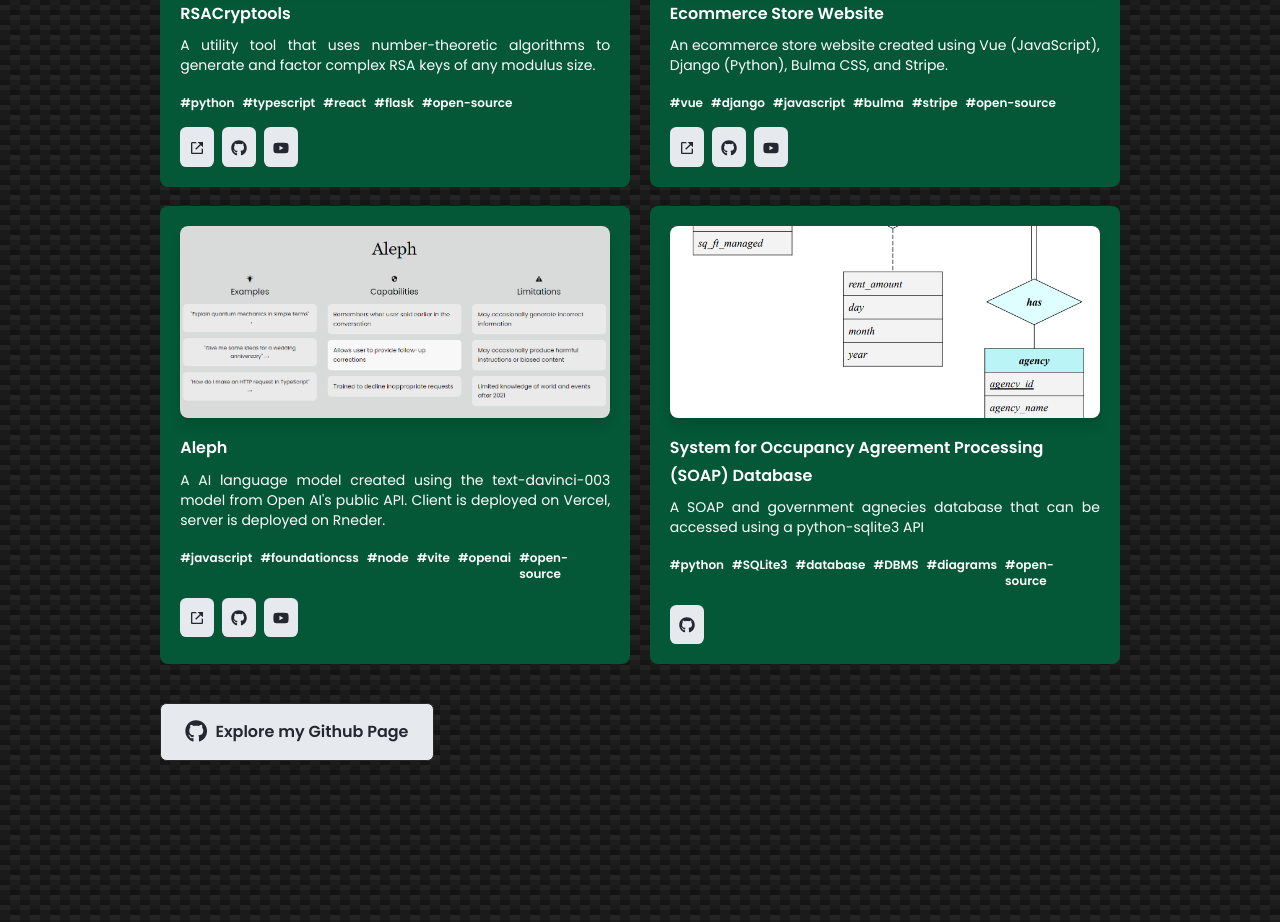
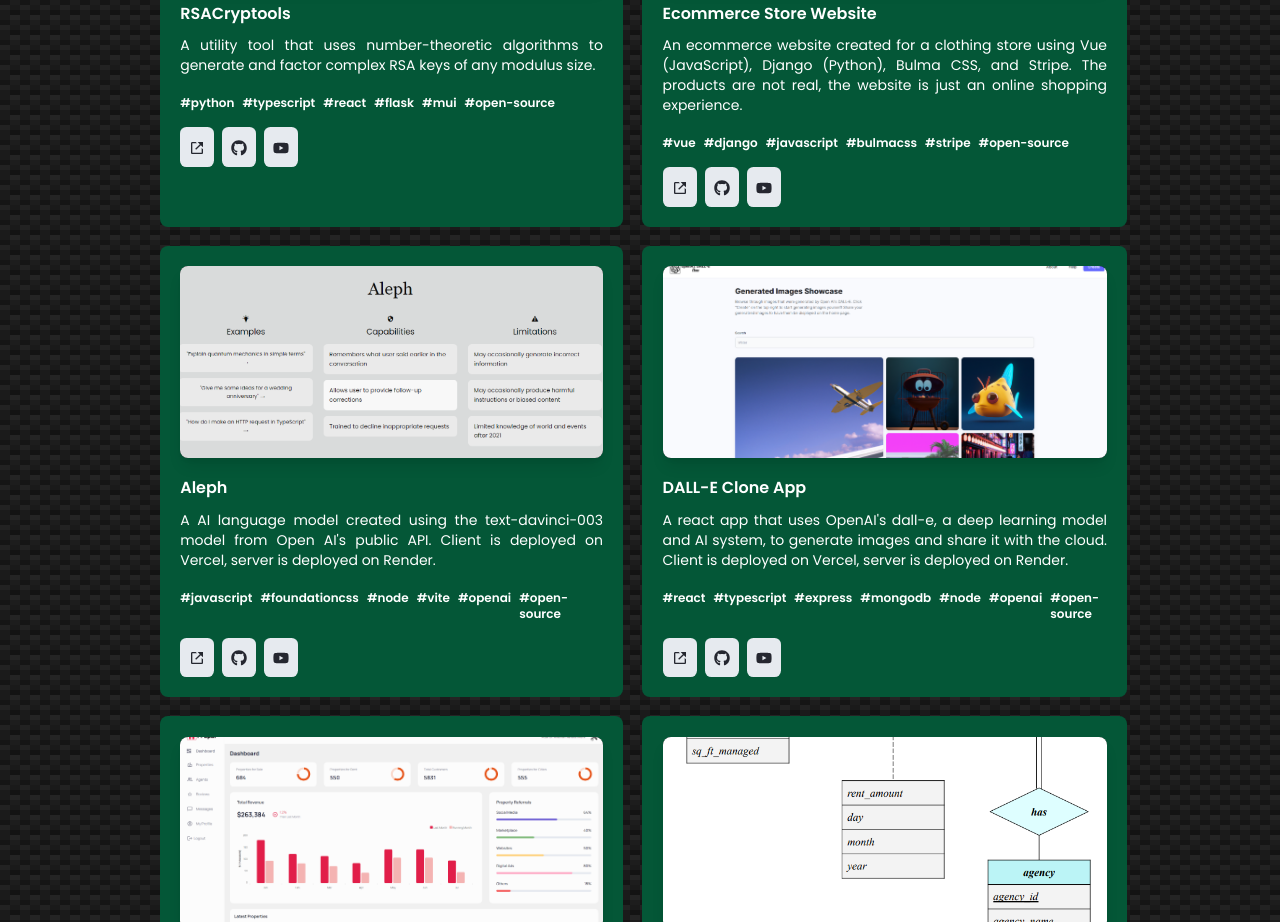
Before and after one commit to attanavaid/me, a React (Create React App) app: page / in a window 1280 px wide. Shown: the part 6260-7182 px from the top of the page. Built offline with nearby package versions, Linux system fonts and the light colour scheme.

Commit message:
Updated projects and skills

```diff
--- a/src/data/projectsData.js
+++ b/src/data/projectsData.js
@@ -21,7 +21,7 @@
         "image": require("../assets/projects/RSA_and_factoring.png"),
         "title": "RSACryptools",
         "description": "A utility tool that uses number-theoretic algorithms to generate and factor complex RSA keys of any modulus size.",
-        "tags": ["python", "typescript", "react", "flask", "open-source"],
+        "tags": ["python", "typescript", "react", "flask", "mui", "open-source"],
         "website": "https://rsacryptools.netlify.app/",
         "github": "https://github.com/attanavaid/RSACryptools",
         "video": "https://youtu.be/GoIiu89t97Q"
@@ -29,8 +29,8 @@
     {
         "image": require("../assets/projects/EcommerceStore.png"),
         "title": "Ecommerce Store Website",
-        "description": "An ecommerce store website created using Vue (JavaScript), Django (Python), Bulma CSS, and Stripe.",
-        "tags": ["vue", "django", "javascript", "bulma", "stripe", "open-source"],
+        "description": "An ecommerce website created for a clothing store using Vue (JavaScript), Django (Python), Bulma CSS, and Stripe. The products are not real, the website is just an online shopping experience.",
+        "tags": ["vue", "django", "javascript", "bulmacss", "stripe", "open-source"],
         "website": "https://ecommerce-store-vue-django.vercel.app/",
         "github": "https://github.com/attanavaid/EcommerceStoreVueDjango",
         "video": "https://youtu.be/wKRixVfUrNU"
@@ -38,11 +38,29 @@
     {
         "image": require("../assets/projects/Aleph.png"),
         "title": "Aleph",
-        "description": "A AI language model created using the text-davinci-003 model from Open AI's public API. Client is deployed on Vercel, server is deployed on Rneder.",
+        "description": "A AI language model created using the text-davinci-003 model from Open AI's public API. Client is deployed on Vercel, server is deployed on Render.",
         "tags": ["javascript", "foundationcss", "node", "vite", "openai", "open-source"],
         "website": "https://aleph-open-jz259utc0-attanavaid.vercel.app/",
         "github": "https://github.com/attanavaid/AlephOpenAI.git",
         "video": "https://youtu.be/0YKChYowlWw"
+    },
+    {
+        "image": require("../assets/projects/DALL-E_Clone_App.png"),
+        "title": "DALL-E Clone App",
+        "description": "A react app that uses OpenAI's dall-e, a deep learning model and AI system, to generate images and share it with the cloud. Client is deployed on Vercel, server is deployed on Render.",
+        "tags": ["react", "typescript", "express", "mongodb", "node", "openai", "open-source"],
+        "website": "https://dall-e-clone-app.vercel.app/",
+        "github": "https://github.com/attanavaid/Dall-E-Clone-App",
+        "video": "https://youtu.be/wtT6NsTwbIk"
+    },
+    {
+        "image": require("../assets/projects/PropUP.png"),
+        "title": "PropUP (A Real Estate Management App)",
+        "description": "A fully functional full-stack MERN real estate management dashboard application with complete CRUD functionalities, authentication, pagination, sorting, filtering, and more. Client is deployed on Netlify, server is deployed on Render.",
+        "tags": ["react", "typescript", "express", "mongodb", "node", "mui", "refine"],
+        "website": "https://propup-by-attanavaid.netlify.app/",
+        "github": "https://github.com/attanavaid/PropUP",
+        "video": "https://youtu.be/RWkGyF57AeI"
     },
     {
         "image": require("../assets/projects/soap.png"),
--- a/src/data/skillsData.js
+++ b/src/data/skillsData.js
@@ -27,7 +27,7 @@
     {
       "icon": require("../assets/skills/openai.png"),
       "name": "API Development",
-      "tech": ["OpenAI", "Google Maps"]
+      "tech": ["OpenAI", "Google OAuth 2.0"]
     },
     {
       "icon": require("../assets/skills/python.png"),
```
Also changed, not shown: src/assets/projects/DALL-E_Clone_App.PNG (added), src/assets/projects/PropUP.PNG (added).
